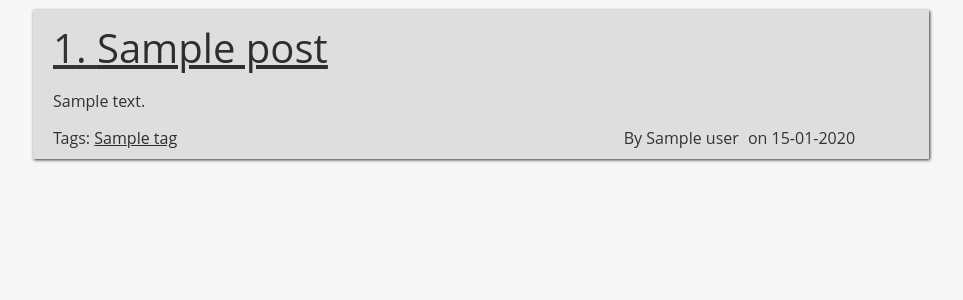
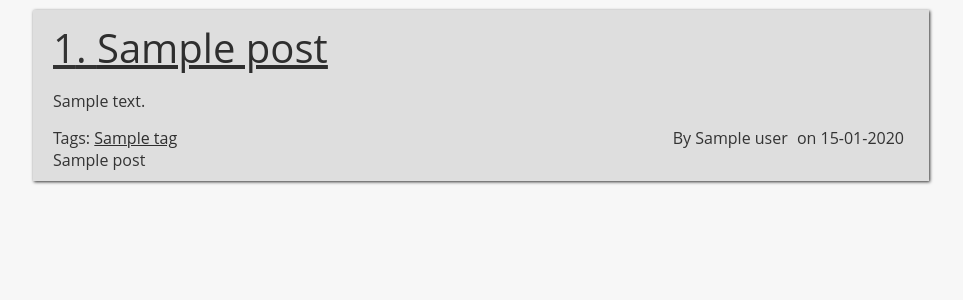
Before and after one commit to Kirill-Smirnov/Django-Blog, a Django app: template templates/index.html in a window 1280 px wide. Shown: the part 217-517 px from the top of the page, without its empty margins (159-1122 px from the left). Run offline with Django 3.2, Linux system fonts and the light colour scheme; the template is opened without the code that fills it: most values are stand-ins (such as "Sample title", 1, 10 or a date in 2020).

Commit message:
Fix Frontend

```diff
--- a/manage.py
+++ b/manage.py
@@ -1,4 +1,4 @@
-#!/usr/bin/env python
+#!/usr/bin/env python3
 import os
 import sys
 
--- a/static/dist/main.css
+++ b/static/dist/main.css
@@ -136,6 +136,8 @@ a {
     text-align: right; }
   .post .post__no_posts {
     text-align: center; }
+  .post .author_and_date {
+    text-align: right; }
 
 #search_form {
   margin: 10px auto;
--- a/static/package.json
+++ b/static/package.json
@@ -6,6 +6,7 @@
   "dependencies": {},
   "devDependencies": {
     "babel-preset-es2015": "^6.13.2",
+    "gulp": "^3.9.1",
     "gulp-babel": "^6.1.2",
     "gulp-concat": "^2.6.0",
     "gulp-sass": "^2.3.2"
--- a/static/src/sass/post.sass
+++ b/static/src/sass/post.sass
@@ -25,3 +25,6 @@
 
 	.post__no_posts
 		text-align: center
+
+	.author_and_date
+		text-align: right
--- a/templates/detail.html
+++ b/templates/detail.html
@@ -6,4 +6,6 @@
 
 	{% include 'includes/post.html' %}
 
+
+
 {% endblock %}
--- a/templates/includes/post.html
+++ b/templates/includes/post.html
@@ -5,7 +5,7 @@
 			<a href="/post/{{ post.id }}">{{ post.title }}</a>
 		</h1>
 		{% if request.user.is_staff %}
-			<span class="icon icon-close clickable post__delete" ></span>
+			<span class="icon icon-close clickable post__delete" onclick="Post.delete({{post.id}})"></span>
 		{% endif %}
 	</div>
 	<p class="post__content">{{ post.content }}</p>
@@ -15,9 +15,13 @@
 				<span class="post__tag"><a href="/tag/{{ tag }}">{{ tag }}</a> </span>
 			{% endfor %}
 		</p>
-		<div class="col-4">
+		<div class="col-4 author_and_date">
 			<span class="post__username">By {{ post.user }}</span>
 			<span class="post__time">on {{ post.created_at|date:"d-m-Y" }}</span>
 		</div>
 	</div>
+
+	{% for comment in post.comments.all %}
+		{{ post }}
+	{% endfor %}
 </div>
```
Also changed, not shown: static/src/js/AJAX.js (+4 -8 lines), static/src/js/main.js (+2 -11 lines), static/dist/all.js, 1 other file.
